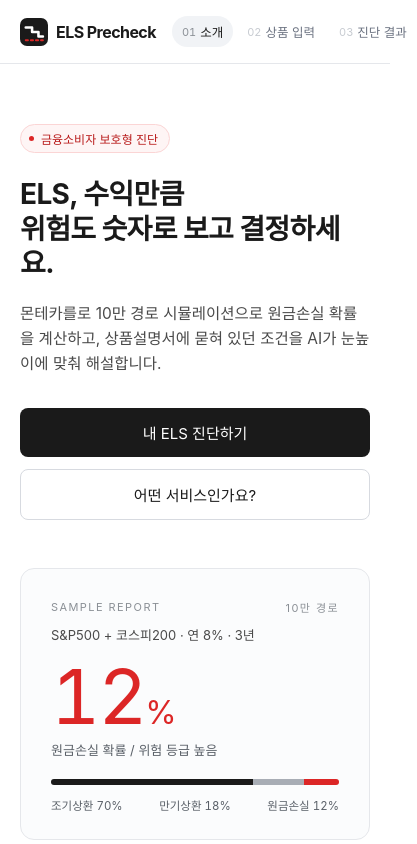
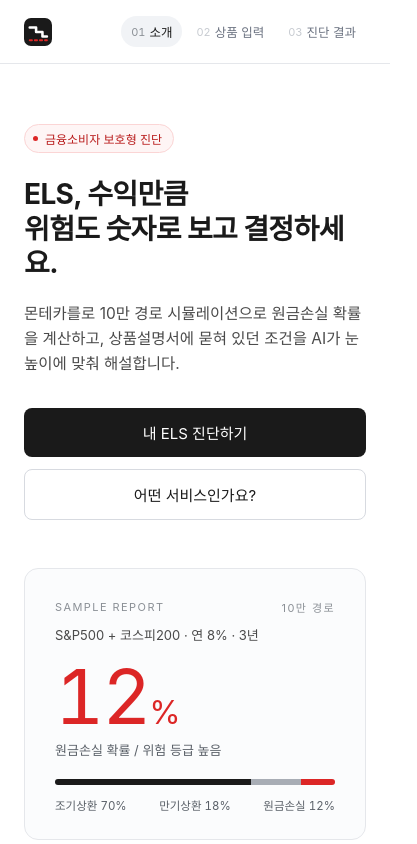
Before and after one commit to ELS-precheck/els-precheck-frontend, a React (Vite) app: page / in a window 390 px wide. Shown: the top 844 px of the page, 417 px wide, since content can reach past the window. Built offline with nearby package versions, Linux system fonts and the light colour scheme; a web font is replaced by a local one.

Commit message:
fix: 반응형 여백 및 모바일 헤더 보완

```diff
--- a/src/components/Header.module.css
+++ b/src/components/Header.module.css
@@ -80,9 +80,9 @@
 }
 
 @media (max-width: 768px) {
-  .inner { gap: 16px; }
+  .inner { gap: 12px; }
 
-  .wordmark { font-size: 16px; }
+  .wordmarkText { display: none; }
 
   .step {
     padding: 6px 10px;
--- a/src/components/Header.tsx
+++ b/src/components/Header.tsx
@@ -22,7 +22,7 @@
       <div className={styles.inner}>
         <div className={styles.wordmark}>
           <img src={logoUrl} width={28} height={28} alt="" />
-          ELS Precheck
+          <span className={styles.wordmarkText}>ELS Precheck</span>
         </div>
 
         <nav className={styles.nav}>
--- a/src/index.css
+++ b/src/index.css
@@ -29,7 +29,7 @@
 
   /* Layout */
   --max-width: 1180px;
-  --page-padding: 40px;
+  --page-padding: 48px;
   --header-height: 64px;
 
   /* Border radius */
@@ -105,10 +105,10 @@
 
 /* Breakpoints: md ≤ 768px | lg ≤ 1024px */
 @media (max-width: 1024px) {
-  :root { --page-padding: 28px; }
+  :root { --page-padding: 40px; }
 }
 @media (max-width: 768px) {
-  :root { --page-padding: 20px; }
+  :root { --page-padding: 24px; }
 }
 
 .container {
--- a/src/pages/Landing.module.css
+++ b/src/pages/Landing.module.css
@@ -84,7 +84,6 @@
   font-size: 17.5px;
   color: var(--mid);
   line-height: 1.62;
-  max-width: 30em;
   text-wrap: pretty;
   margin-bottom: 32px;
 }
```
